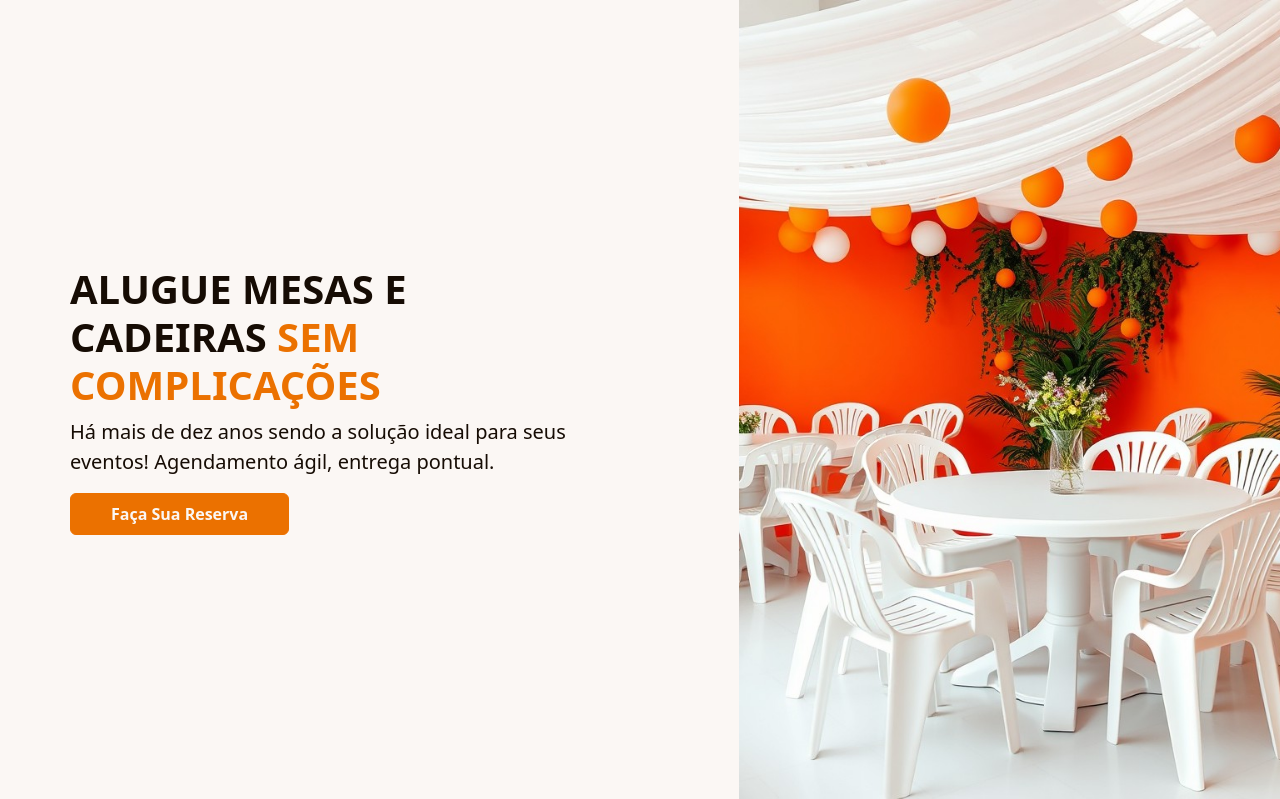
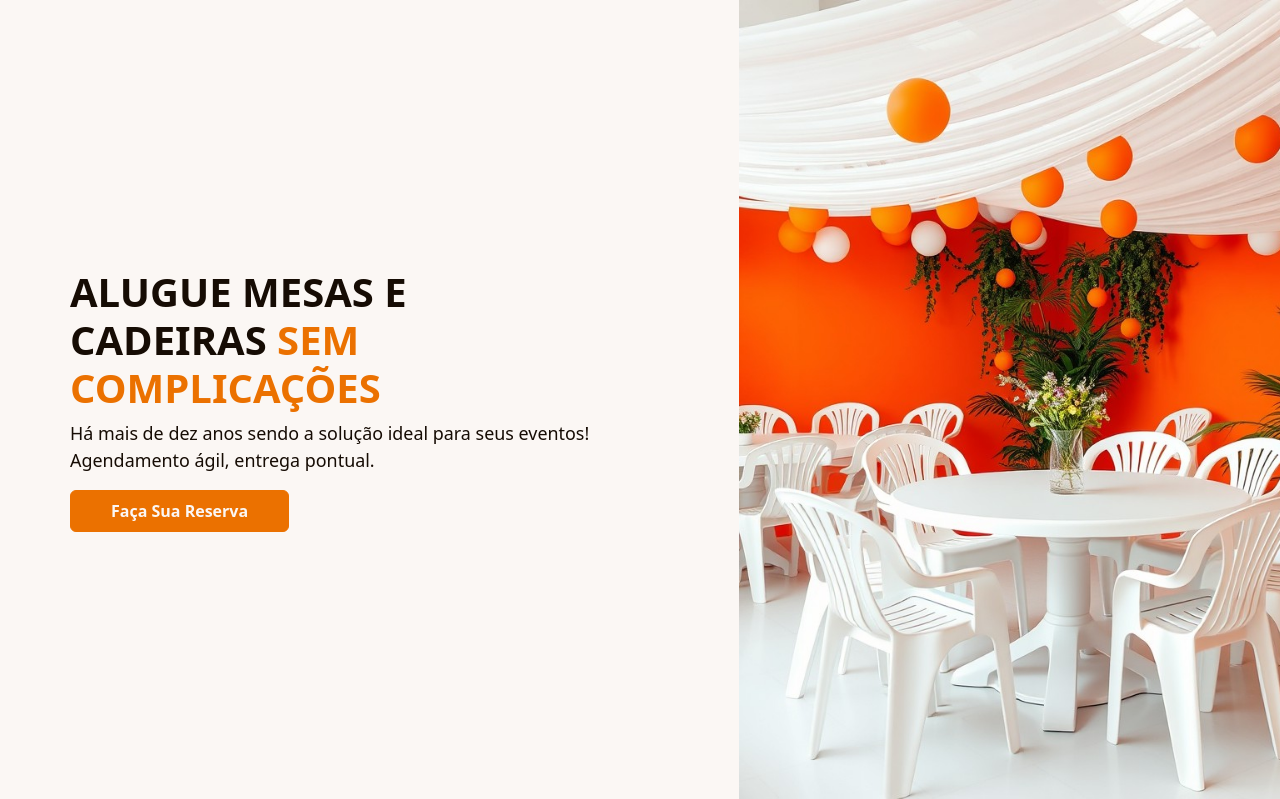
Before and after one commit to auroraTcc/bgfestas, a PHP site: page / in a window 1280 px wide. Shown: the top 799 px of the page. Run offline with PHP 8.4, Linux system fonts and the light colour scheme; some libraries are stand-ins or nearby versions.

Commit message:
sizes fix

```diff
--- a/css/style.scss
+++ b/css/style.scss
@@ -90,25 +90,11 @@ h5 {
     display: flex;
     flex-direction: column;
     height: 100vh;
-
+    padding: 0 1.25rem;
     text-align: center;
 
-    h1 {
-        text-transform: uppercase;
-        font-weight: bold;
-        font-size: 2rem;
-
-        span {
-            color: $primary;
-        }
-
-        @include media-breakpoint-up(md) {
-            font-size: 2.5rem;
-        }
-    }
-
-    p {
-        font-size: 1.25rem;
+    @include media-breakpoint-up(lg) {
+        padding: 0;
     }
 
     @include media-breakpoint-up(lg) {
@@ -141,6 +127,28 @@ h5 {
 
         @include media-breakpoint-up(lg) {
             align-items: normal;
+        }
+    }
+
+    h1 {
+        text-transform: uppercase;
+        font-weight: bold;
+        font-size: 2rem;
+
+        span {
+            color: $primary;
+        }
+
+        @include media-breakpoint-up(md) {
+            font-size: 2.5rem;
+        }
+    }
+
+    p {
+        font-size: 1rem;
+
+        @include media-breakpoint-up(md) {
+            font-size: 1.12rem;
         }
     }
 
```
Also changed, not shown: css/style.css, 1 other file.
